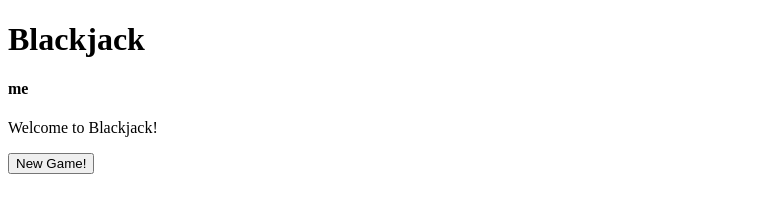
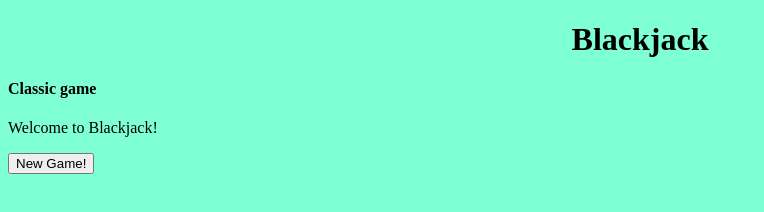
Before and after one commit to davidkibek/blackjack-app, a plain HTML site: page index.html in a window 1280 px wide. Shown: the whole page, without its empty margins (0-764 px from the left). Drawn offline with Linux system fonts and the light colour scheme.

Commit message:
main css

```diff
--- a/index.html
+++ b/index.html
@@ -6,11 +6,11 @@
         <title>Blackjack Game</title>
         <meta name="description" content="">
         <meta name="viewport" content="width=device-width, initial-scale=1">
-        <link rel="stylesheet" href="">
+        <link rel="stylesheet" href="main.css" type="text/css" >
     </head>
     <body>
             <h1 id="title">Blackjack</h1>
-            <h4>me</h4>
+            <h4>Classic game</h4>
 
             <p id="text-area">Welcome to Blackjack!</p>
             <button id="new-game-button">New Game!</button>
--- /dev/null
+++ b/main.css
@@ -0,0 +1,7 @@
+body{
+    background-color: aquamarine;
+}
+
+#title{
+    text-align: center;
+}
```
